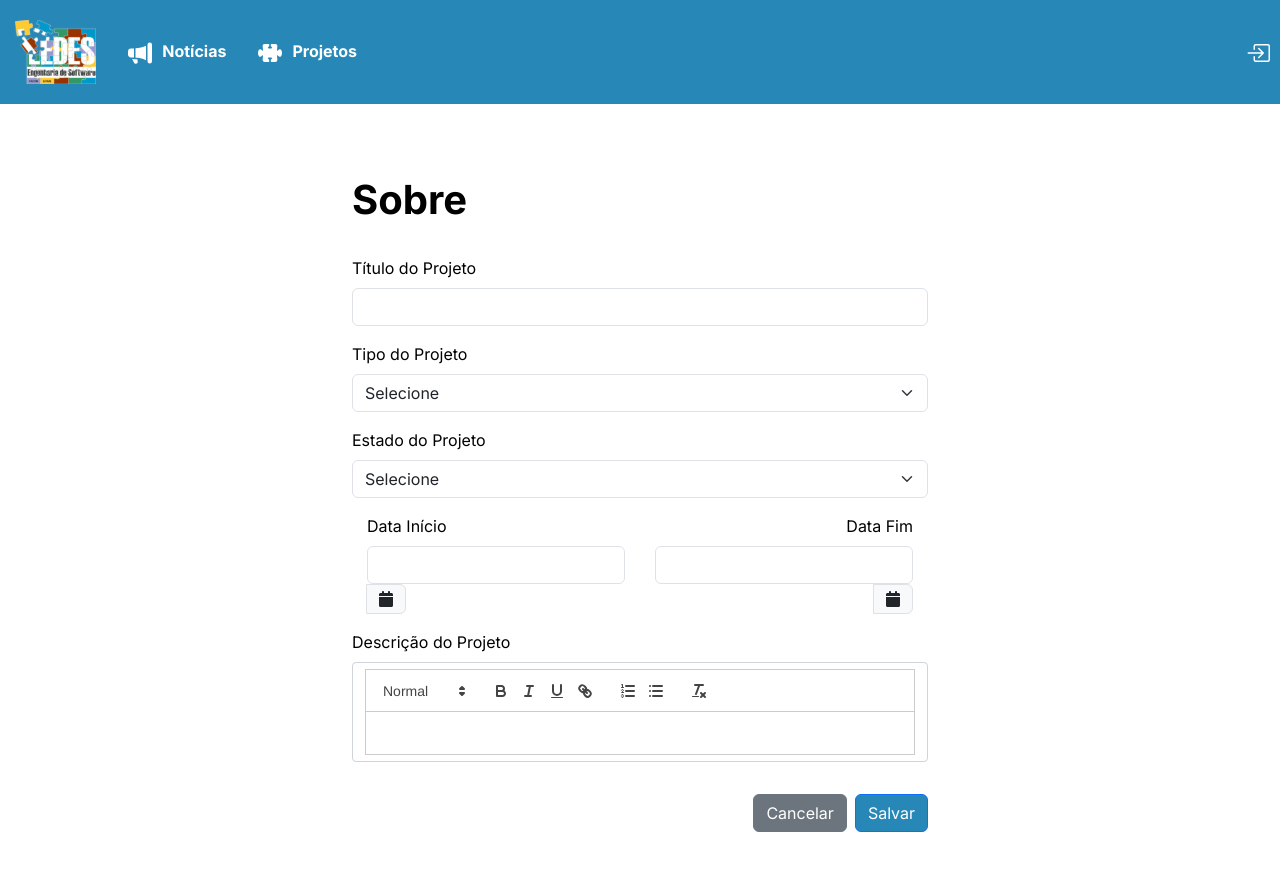
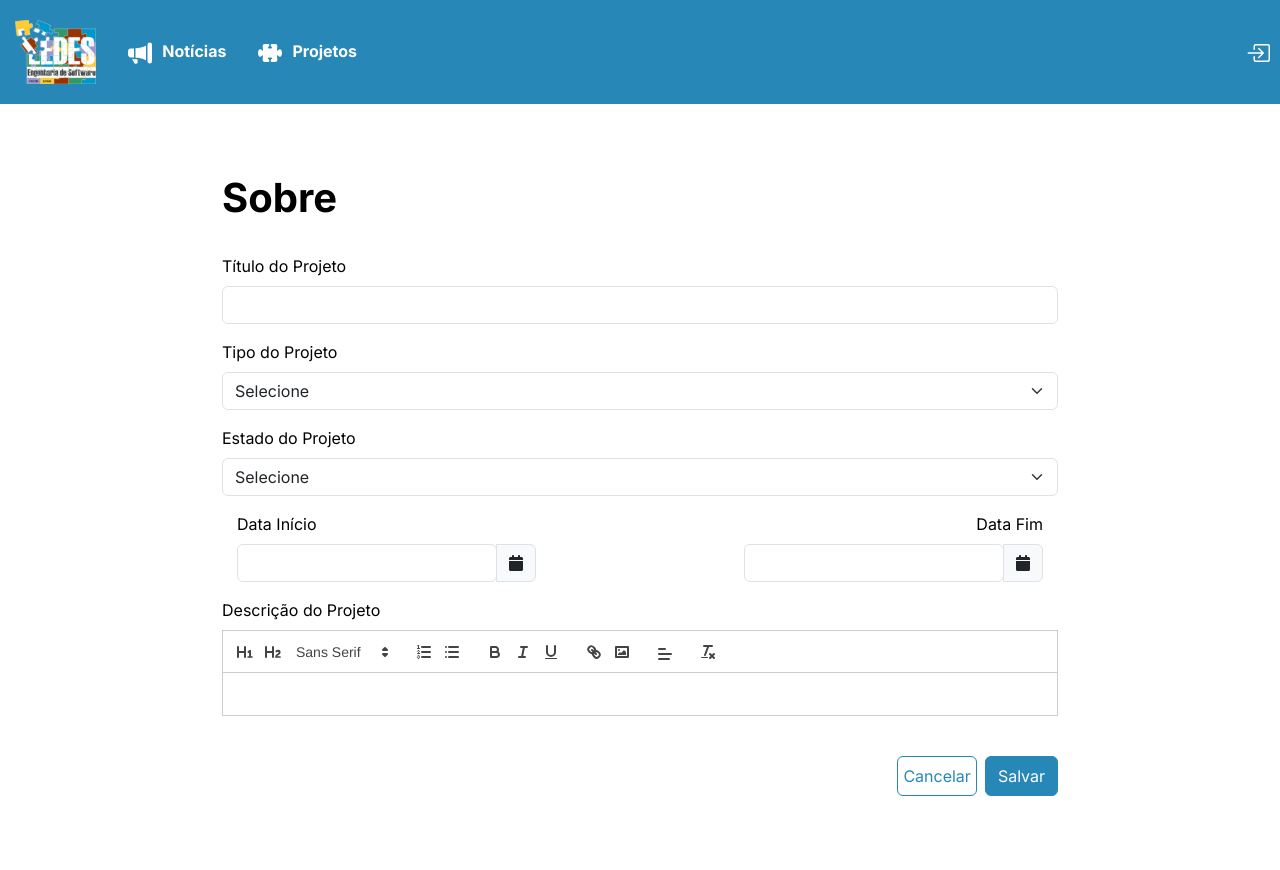
Before and after one commit to diogof651/csfacom-grupo1, a React (Vite) app in the folder front-end/: page /cadastroProjeto in a window 1280 px wide. Shown: the top 870 px of the page. After the commit the page ends 826 px from the top, so only its background shows below. Built offline with nearby package versions, Linux system fonts and the light colour scheme; what quill-image-uploader would draw is missing.

Commit message:
Funcionalidade Cancelar nos formularios

```diff
--- a/front-end/src/components/Botoes/BotaoOutline.jsx
+++ b/front-end/src/components/Botoes/BotaoOutline.jsx
@@ -11,6 +11,7 @@ export function BotaoOutline(props) {
           padding:"5px",
           height: "40px"
         }}
+        onClick={props.onClick}
       >
         {props.children}
       </button>
--- a/front-end/src/routes/Usuario/CadastroUsuario/CadastroUsuario.jsx
+++ b/front-end/src/routes/Usuario/CadastroUsuario/CadastroUsuario.jsx
@@ -31,6 +31,9 @@ export function CadastroUsuario() {
       .then((resposta) => navigate("/"))
       .catch((erro) => console.log(erro));
   };
+  function cancelar(){
+    navigate("/");
+  }
   return (
     <>
       <Container
@@ -76,7 +79,9 @@ export function CadastroUsuario() {
             label="Ativo"
           />
           <div className="d-flex justify-content-end gap-2 mt-4">
-            <BotaoOutline color="var(--blue)">Cancelar</BotaoOutline>
+            <BotaoOutline color="var(--blue)" onClick={cancelar}>
+              Cancelar
+            </BotaoOutline>
             <BotaoComFundo type="submit" color="var(--blue)">
               Cadastrar
             </BotaoComFundo>
--- a/front-end/src/routes/Usuario/Perfil/Perfil.jsx
+++ b/front-end/src/routes/Usuario/Perfil/Perfil.jsx
@@ -3,6 +3,7 @@ import Container from "react-bootstrap/Container";
 import Form from "react-bootstrap/Form";
 import "react-datepicker/dist/react-datepicker.css";
 import "react-quill/dist/quill.snow.css";
+import { useNavigate } from "react-router";
 import { BotaoComFundo } from "../../../components/Botoes/BotaoComFundo";
 import { BotaoOutline } from "../../../components/Botoes/BotaoOutline";
 import { FotoPerfil } from "../../../components/FotoPerfil/FotoPerfil";
@@ -13,6 +14,11 @@ export function Perfil() {
     width: "24px", // Defina o tamanho desejado
     height: "24px", // Defina a altura desejada (opcional)
   };
+  const navigate = useNavigate();
+
+  function cancelar() {
+    navigate("/");
+  }
 
   return (
     <>
@@ -57,7 +63,9 @@ export function Perfil() {
           ></Input>
 
           <div className="d-flex justify-content-end gap-2 mt-4">
-            <BotaoOutline color="var(--blue)">Cancelar</BotaoOutline>
+            <BotaoOutline color="var(--blue)" onClick={cancelar}>
+              Cancelar
+            </BotaoOutline>
             <BotaoComFundo color="var(--blue)">Cadastrar</BotaoComFundo>
           </div>
         </Form>
--- a/front-end/src/routes/noticias/CadastroNoticia/CadastroNoticia.jsx
+++ b/front-end/src/routes/noticias/CadastroNoticia/CadastroNoticia.jsx
@@ -89,7 +89,7 @@ export function CadastroNoticia() {
         },
         body: JSON.stringify(data),
       })
-        .then((resposta) => navigate("/"))
+        .then((resposta) => navigate("/noticias"))
         .catch((erro) => console.log(erro));
     } else {
       fetch("http://localhost:8080/api/v1/noticias", {
@@ -99,7 +99,7 @@ export function CadastroNoticia() {
         },
         body: JSON.stringify(data),
       })
-        .then((resposta) => navigate("/"))
+        .then((resposta) => navigate("/noticias"))
         .catch((erro) => console.log(erro));
     }
   };
@@ -168,6 +168,10 @@ export function CadastroNoticia() {
       }
     }
   };
+
+  function cancelar() {
+    navigate("/noticias");
+  }
 
   return (
     <Form
@@ -428,7 +432,9 @@ export function CadastroNoticia() {
       )}
 
       <div className="d-flex justify-content-end gap-2 mt-4">
-        <BotaoOutline color="var(--blue)">Cancelar</BotaoOutline>
+        <BotaoOutline color="var(--blue)" onClick={cancelar}>
+          Cancelar
+        </BotaoOutline>
         <BotaoComFundo type="submit" color="var(--blue)">
           Salvar
         </BotaoComFundo>
--- a/front-end/src/routes/noticias/PaginaNoticia/PaginaNoticia.jsx
+++ b/front-end/src/routes/noticias/PaginaNoticia/PaginaNoticia.jsx
@@ -2,15 +2,15 @@ import React, { useEffect, useState } from "react";
 import Container from "react-bootstrap/Container";
 import {
   BsArchive,
+  BsDownload,
   BsPaperclip,
   BsPencilSquare,
-  BsDownload,
 } from "react-icons/bs";
 import { useNavigate } from "react-router";
 import { Link, useParams } from "react-router-dom";
 import { BotaoComIcone } from "../../../components/Botoes/BotaoComIcone";
+import NoticiaCard from "../../../components/NoticiaCard/NoticiaCard";
 import styles from "./PaginaNoticia.module.css";
-import NoticiaCard from "../../../components/NoticiaCard/NoticiaCard";
 
 export function PaginaNoticia() {
   const navigate = useNavigate();
--- a/front-end/src/routes/projetos/CadastroProjeto/CadastroProjeto.jsx
+++ b/front-end/src/routes/projetos/CadastroProjeto/CadastroProjeto.jsx
@@ -15,6 +15,8 @@ import styles from "./CadastroProjeto.module.css";
 import { useNavigate, useParams } from "react-router";
 import "./CadastroProjeto.module.css";
 import { Select } from "../../../components/Select/Select";
+import { BotaoOutline } from "../../../components/Botoes/BotaoOutline";
+import { BotaoComFundo } from "../../../components/Botoes/BotaoComFundo";
 
 export function CadastroProjeto(props) {
   const { id } = useParams();
@@ -51,11 +53,16 @@ export function CadastroProjeto(props) {
     }
   }, [id, setValue]);
 
+  function cancelar() {
+    navigate("/projetos");
+  }
+
   const onSubmit = (data) => {
-    data.inicio = data.inicio.toISOString().split("T")[0]; // Formata a data no formato 'YYYY-MM-DD'
-    data.termino = data.termino.toISOString().split("T")[0]; // Formata a data no formato 'YYYY-MM-DD'
+    data.inicio = data.inicio.toISOString().split("T")[0];
+    data.termino = data.termino.toISOString().split("T")[0];
     data.status = estadoSelectedOption;
     data.tipo = tipoSelectedOption;
+
     if (id) {
       fetch(`http://localhost:8080/api/v1/projetos/${id}`, {
         method: "PUT",
@@ -64,7 +71,7 @@ export function CadastroProjeto(props) {
         },
         body: JSON.stringify(data),
       })
-        .then((resposta) => navigate("/"))
+        .then((resposta) => navigate("/projetos"))
         .catch((erro) => console.log(erro));
     } else {
       fetch("http://localhost:8080/api/v1/projetos", {
@@ -74,19 +81,15 @@ export function CadastroProjeto(props) {
         },
         body: JSON.stringify(data),
       })
-        .then((resposta) => navigate("/"))
+        .then((resposta) => navigate("/projetos"))
         .catch((erro) => console.log(erro));
     }
   };
 
   return (
-    <Container
-      className={`${styles.container} d-flex justify-content-center`}
-      style={{ height: "100%" }}
-    >
     <Form
       className={`d-flex justify-content-center flex-column form-container`}
-        style={{ width: "45vw" }}
+      style={{ width: "70vw", margin: "40px auto", padding: "30px" }}
       onSubmit={handleSubmit(onSubmit)}
     >
       <div className="mb-3">
@@ -179,26 +182,32 @@ export function CadastroProjeto(props) {
           render={({ field }) => (
             <ReactQuill
               {...field}
-                className={`${styles["custom-textarea"]} inter-bold`}
+              modules={{
+                toolbar: {
+                  container: [
+                    [{ header: "1" }, { header: "2" }, { font: [] }],
+                    [{ list: "ordered" }, { list: "bullet" }],
+                    ["bold", "italic", "underline"],
+                    ["link", "image"],
+                    [{ align: [] }],
+                    ["clean"],
+                    ["imageUploader"],
+                  ],
+                },
+              }}
             />
           )}
         />
       </div>
-        <div className="text-end mt-3">
-          <div className="justify-content-between">
-            <button type="button" className="btn btn-secondary me-2 inter-bold">
+
+      <div className="d-flex justify-content-end gap-2 mt-4">
+        <BotaoOutline color="var(--blue)" onClick={cancelar}>
           Cancelar
-            </button>
-            <button
-              type="submit"
-              className="btn btn-primary inter-bold"
-              style={{ backgroundColor: "var(--blue)" }}
-            >
+        </BotaoOutline>
+        <BotaoComFundo type="submit" color="var(--blue)">
           Salvar
-            </button>
-          </div>
+        </BotaoComFundo>
       </div>
     </Form>
-    </Container>
   );
 }
--- a/front-end/src/routes/projetos/ListagemProjetos/ListagemProjetos.jsx
+++ b/front-end/src/routes/projetos/ListagemProjetos/ListagemProjetos.jsx
@@ -111,6 +111,7 @@ export function ListagemProjetos() {
           </div>
           <div className="col-md-3 col-6 mb-2">
             <Select
+              optionDefault={"Tipo de Projeto"}
               options={optionsTipoProjeto}
               handleOptionChange={tipoHandleOptionChange}
               selectedOption={tipoSelectedOption}
@@ -119,6 +120,7 @@ export function ListagemProjetos() {
 
           <div className="col-md-2 col-6 mb-2">
             <Select
+              optionDefault={"Estado"}
               options={optionsEstado}
               handleOptionChange={estadoHandleOptionChange}
               selectedOption={estadoSelectedOption}
@@ -138,7 +140,10 @@ export function ListagemProjetos() {
       </Form>
 
       <div className="d-flex flex-wrap mt-4 w-100" style={{ gap: "20px" }}>
-        {cards.map((card, index) => (
+        {cards.length === 0 ? (
+          <p>Nenhum projeto foi encontrado</p>
+        ) : (
+          cards.map((card, index) => (
             <Card key={index} style={{ width: "19rem" }}>
               <BsPuzzle
                 style={{ fontSize: "2em", marginLeft: "8px", marginTop: "8px" }}
@@ -174,7 +179,8 @@ export function ListagemProjetos() {
                 </Card.Body>
               </Link>
             </Card>
-        ))}
+          ))
+        )}
       </div>
     </Container>
   );
```
Also changed, not shown: front-end/src/components/NoticiaCard/NoticiaCard.jsx (+1 -1 lines). Lines whose indentation alone changed are shown as unchanged.
